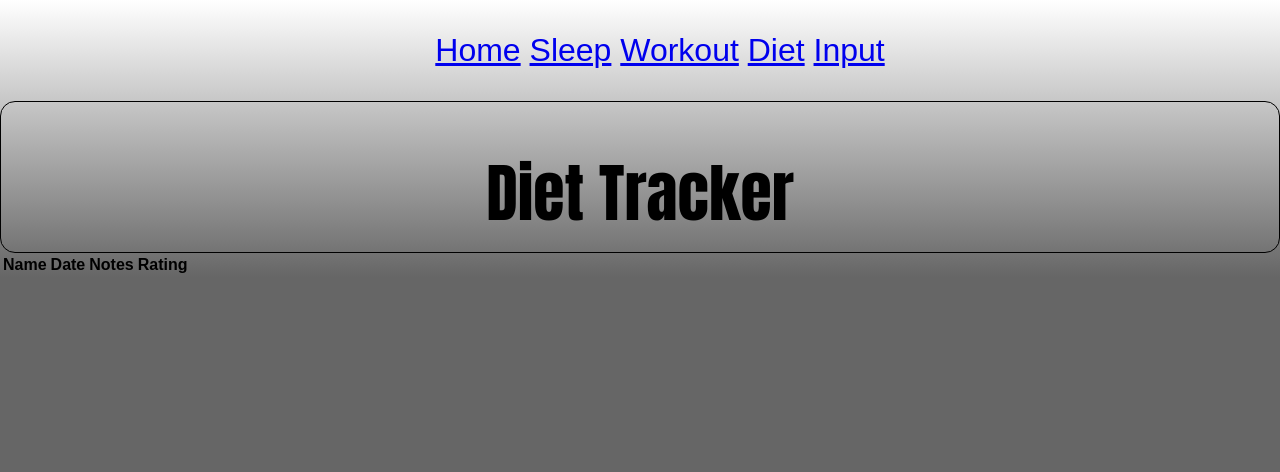
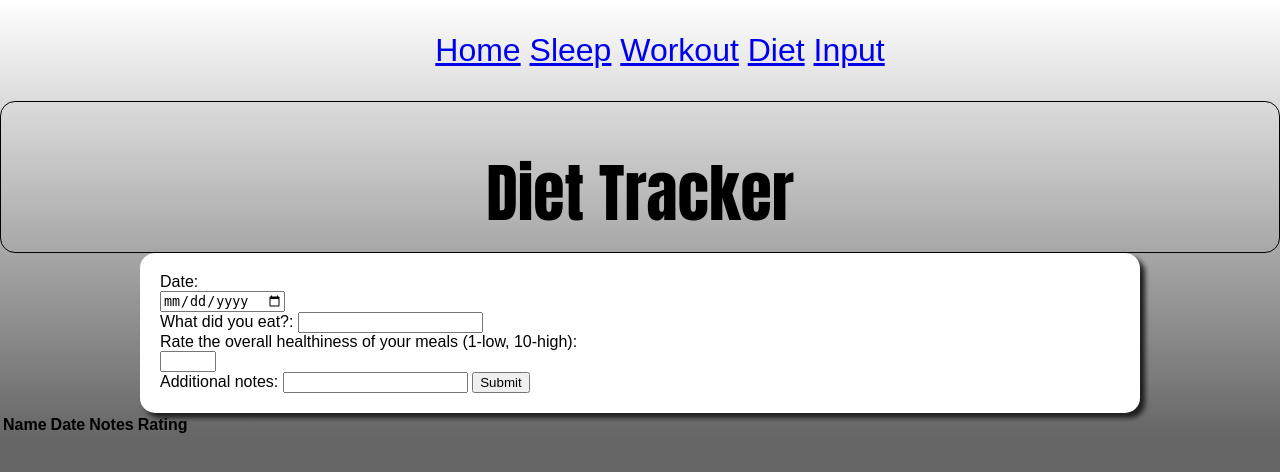
Before and after one commit to dev-m-kay/Group-7-Healthy-Habit-Tracker, a Flask app: template templates/diet.html in a window 1280 px wide. Shown: the top 472 px of the page. Run offline with Flask 3, Linux system fonts and the light colour scheme; the template is opened without the code that fills it, so the values that code supplies are empty; some libraries are stand-ins or nearby versions.

Commit message:
Data from forums can now be uploaded to database (diet only atm)

```diff
--- a/routes.py
+++ b/routes.py
@@ -1,9 +1,22 @@
 import psycopg2
 from flask import Flask, render_template, request, redirect
 
+conn = psycopg2.connect(host="localhost", dbname="postgres", user="postgres", password="password", port=5432)
+
+cur = conn.cursor()
+
+cur.execute(open("static/db/delete.sql", "r").read())
+cur.execute(open("static/db/create.sql", "r").read())
+cur.execute(open("static/db/insert.sql", "r").read())
+
+conn.commit()
+
+cur.close()
+conn.close()
+#initializes data for testing purposes, will be removed before final release
 
 def get_data(table_name):
-    conn = psycopg2.connect(host="localhost", dbname="habit_tracker", user="postgres" ,password="password", port=5432)
+    conn = psycopg2.connect(host="localhost", dbname="postgres", user="postgres" ,password="password", port=5432)
 
     cur = conn.cursor()
 
@@ -20,29 +33,49 @@ def delete():
 def create():
     pass
 
+
+
 app = Flask(__name__)
 
 @app.route("/")
 def index():
     return render_template("home.html")
-@app.route("/insert",methods = ["POST"])
-def insert():
+@app.route("/insertdiet",methods = ["POST"])
+def insertdiet():
     if request.method == 'POST':
-        #insert into Database
-        pass
-    return redirect("/")
+        date = request.form.get('date')
+        user = request.form.get('user')
+        rating = request.form.get('rating')
+        mealname = request.form.get('mealname')
+        mealnotes=request.form.get('notes')
+
+        conn = psycopg2.connect(host="localhost", dbname="postgres", user="postgres", password="password", port=5432)
+        cur = conn.cursor()
+
+        cur.execute("""INSERT INTO habits.diet (
+                                diet_name,
+                                diet_date,
+                                diet_log,
+                                diet_rating,
+                                user_detail_id
+                            )
+                        VALUES (
+                                %s,
+                                %s,
+                                %s,
+                                %s,
+                                %s);
+        """,(mealname,date,mealnotes,rating,user))
+        conn.commit()
+
+        cur.close()
+        conn.close()
+    return redirect("/diet")
 
 @app.route("/sleep")
 def sleep():
     pass
 
-@app.route("/workout")
-def workout():
-    pass
-
-@app.route("/diet")
-def diet():
-    pass
 
 @app.route("/input")
 def input():
--- a/templates/diet.html
+++ b/templates/diet.html
@@ -4,6 +4,20 @@
 {% block header%}Diet Tracker{%endblock%}
 
 {% block body %}
+    <div id = "container">
+        <form action="/insertdiet" method="post">
+            <input type="hidden" id ="user" name="user" value="1">
+            <label for="date">Date:</label><br>
+            <input type="date" name="date" id="date" required><br>
+            <label for="mealname">What did you eat?: </label>
+            <input type="text" id="mealname" name="mealname" required><br>
+            <label for ="rating">Rate the overall healthiness of your meals (1-low, 10-high):</label><br>
+            <input type="number" name="rating" id="rating" min="1" max="10"><br>
+            <label for="notes">Additional notes: </label>
+            <input type="text" name="notes" id="notes">
+            <input type="submit" value="Submit">
+        </form>
+    </div>
     <table>
         <thead>
             <tr>
```
